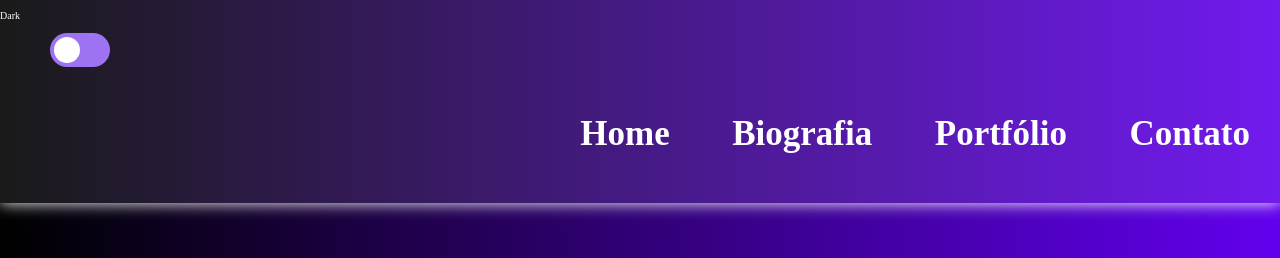
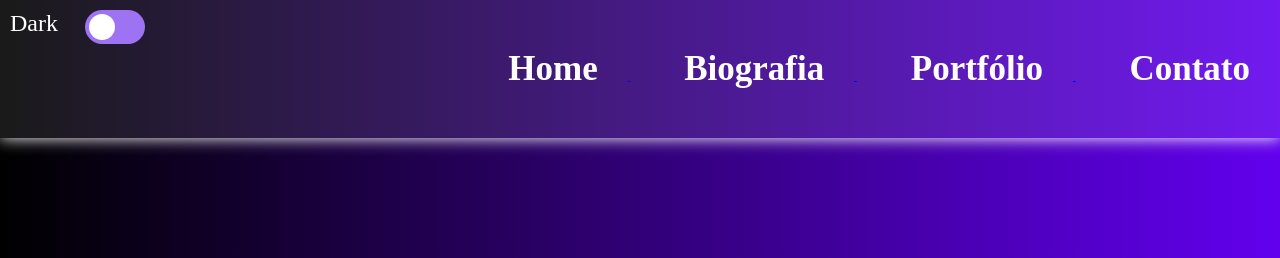
Before and after one commit to amandavincenzii/WebII-Adapta-o, a plain HTML site: page index.html in a window 1280 px wide. Shown: the top 258 px of the page. Drawn offline with Linux system fonts and the light colour scheme.

Commit message:
Estilização do Toggle Switch

```diff
--- a/index.html
+++ b/index.html
@@ -12,7 +12,7 @@
     <meta charset="UTF-8">
     <title>Minha Bibliografia</title>
 
-        <link rel="stylesheet" href="style.css"
+    <link rel="stylesheet" href="style.css">
 </head>
 
 <body>
@@ -29,16 +29,32 @@
         </div>
 
         <ul>
-                <a href="#"><li><h2>Home</h2></li></a>
-                <a href="#"><li><h2>Biografia</h2></li></a>
-                <a href="#"><li><h2>Portfólio</h2></li></a>
-                <a href="#"><li><h2>Contato</h2></li></a>
+            <a href="#">
+                <li>
+                    <h2>Home</h2>
+                </li>
+            </a>
+            <a href="#">
+                <li>
+                    <h2>Biografia</h2>
+                </li>
+            </a>
+            <a href="#">
+                <li>
+                    <h2>Portfólio</h2>
+                </li>
+            </a>
+            <a href="#">
+                <li>
+                    <h2>Contato</h2>
+                </li>
+            </a>
         </ul>
     </nav>
 
     <div id="capa" class="background-ps">
         <div id="row-capa">
-            <img src="/home/aluno/Downloads/108071303.png" alt="Foto do GitHub">
+            <img src="/home/aluno/Downloads/nobara.png" alt="Foto do GitHub">
 
             <h1 style="color: white">Lorem Ipsum é simplesmente uma </h1>
         </div>
--- a/style.css
+++ b/style.css
@@ -49,20 +49,30 @@ li {
     display: inline-block;
     padding: 1rem 3rem;
     transition: color, background-color .3s;
+    font-size: 2rem;
+    display: inline-block;
+    margin-left: 2.4rem;
 }
 
-li:hover{
-    /*color: var(--primary-color);*/
-    background-color: var(--secondary-color);
+#Dark-light {
+  display: inline-block;
 }
+
+#Dark-light p {
+  color: white;
+  font-size: 2.4rem;
+  display: inline-block;
+  margin: 10px;
+}
+
 /* The switch - the box around the slider */
 .switch {
     position: relative;
     display: inline-block;
     width: 60px;
     height: 34px;
-    top: 2px;
-    left:50px;
+    top: -1.2rem;
+    left: 1.5rem;
   }
 
   /* Hide default HTML checkbox */
```
Lines whose indentation alone changed are shown as unchanged.
